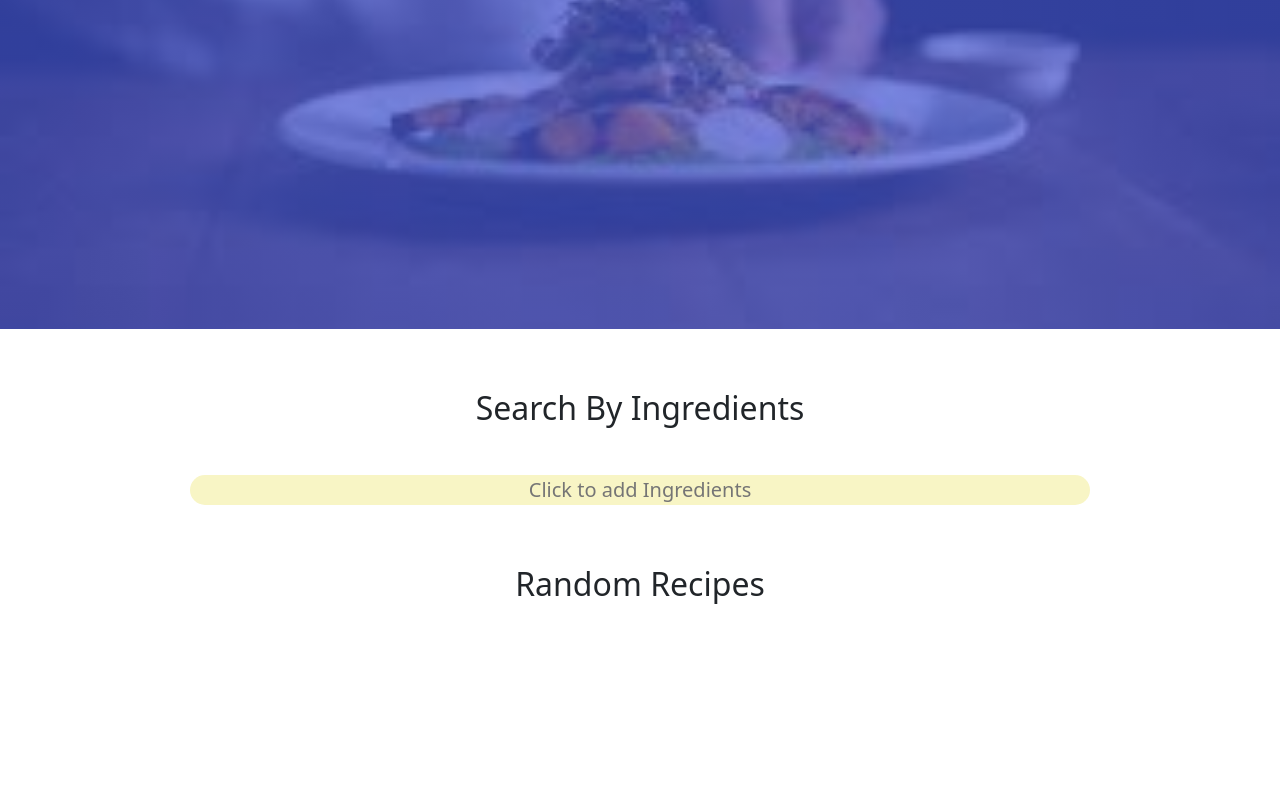
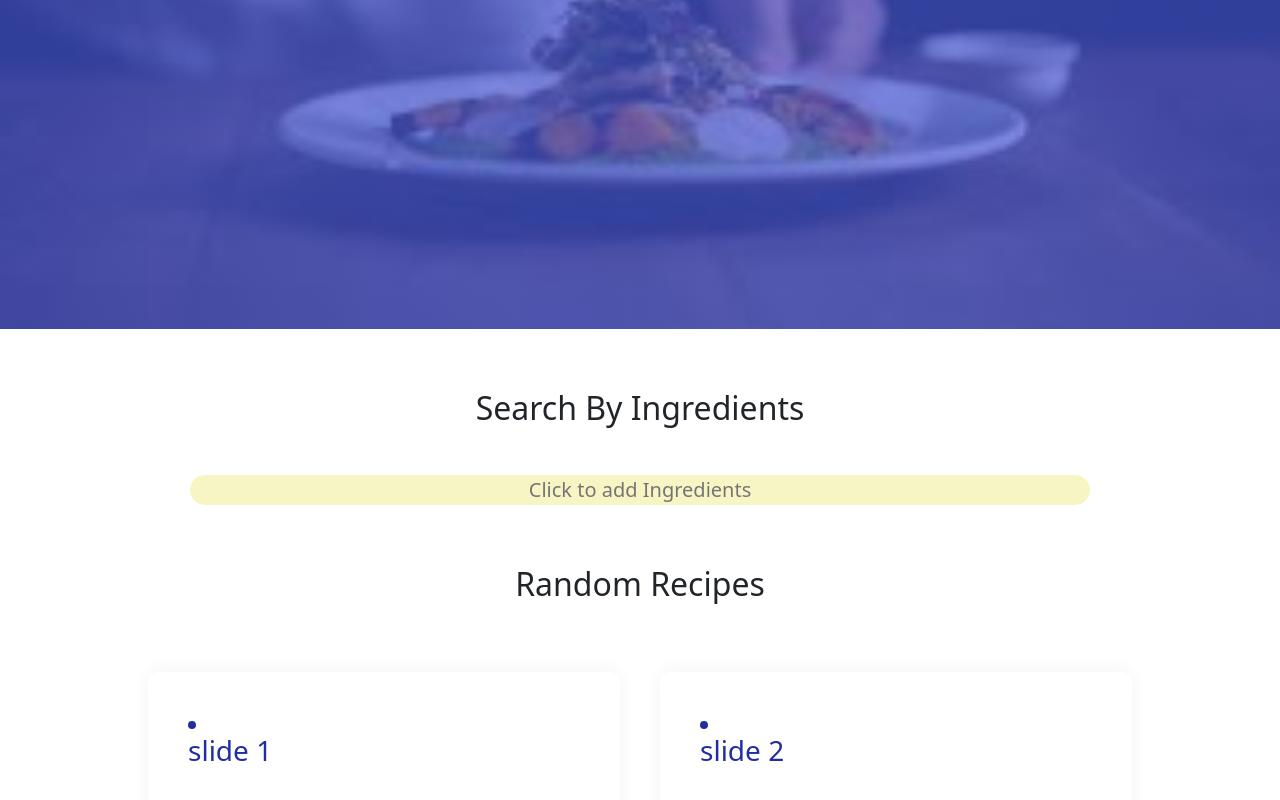
Before and after one commit to soura1334/RecipeRealm1, a React (Vite) app in the folder RecipeFrontend/: page / in a window 1280 px wide. Shown: the part 471-1271 px from the top of the page. Before the commit the page ends 1123 px from the top, so only its background shows below. Built offline with nearby package versions, Linux system fonts and the light colour scheme.

Commit message:
initial slider

```diff
--- a/RecipeFrontend/src/Components/Slides/Slides.css
+++ b/RecipeFrontend/src/Components/Slides/Slides.css
@@ -1,22 +1,24 @@
 .slides{
-    margin: 40px auto;
-  padding: 0 40px;
   position: relative;
+  display: flex;
+  justify-content: center;
+  align-items: center;
 }
 .slider {
     overflow: hidden;
+    width: 80%;
   }
   .slider ul {
+    list-style: none;
+    padding: 0;
+    margin: 0;
     display: flex;
-    width: 200%;
-    overflow-x: hidden;
-    transition: 0.5s;
-
+    transition: transform 0.5s ease;
   }
   .slider ul li {
-    list-style: none;
     width: 50%;
     padding: 20px;
+    transition: transform 1s ease;
   }
   .slide {
     box-shadow: 0 0 20px rgba(0, 0, 0, 0.05);
@@ -27,7 +29,7 @@
   }
   .slide img {
     width: 100px;
-    border-radius: 50%;
+    border-radius: 10px;
     margin-right: 10px;
     border: 4px solid #212ea0;
   }
--- a/RecipeFrontend/src/Components/Slides/Slides.jsx
+++ b/RecipeFrontend/src/Components/Slides/Slides.jsx
@@ -1,15 +1,62 @@
-import { useRef, useEffect,useState } from 'react'
-import React from 'react'
-import './Slides.css'
+import { useRef, useEffect, useState } from "react";
+import React from "react";
+import "./Slides.css";
 
 const Slides = () => {
+  const [currentIndex, setCurrentIndex] = useState(0);
 
+  useEffect(() => {
+    const intervalId = setInterval(() => {
+      setCurrentIndex((prevIndex) => (prevIndex + 2) % slides.length);
+    }, 10000);
 
+    return () => clearInterval(intervalId);
+  }, []);
+
+  const slides = [
+    <div key={1} className="slide">
+      <img src="" alt="" />
+      <div className="user-info">
+        <h3>slide 1</h3>
+        <p></p>
+      </div>
+    </div>,
+    <div key={2} className="slide">
+      <img src="" alt="" />
+      <div className="user-info">
+        <h3>slide 2</h3>
+        <p></p>
+      </div>
+    </div>,
+    <div key={3} className="slide">
+     <img src="" alt="" />
+      <div className="user-info">
+        <h3>slide 3</h3>
+        <p></p>
+      </div>
+    </div>,
+    <div key={4} className="slide">
+      <img src="" alt="" />
+      <div className="user-info">
+        <h3>slide 4</h3>
+        <p></p>
+      </div>
+    </div>,
+  ];
 
   return (
-    <div>
+    <div className="slides">
+      <div className="slider">
+        <ul>
+          {slides.slice(currentIndex, currentIndex + 2).map((slide, index) => (
+            <li key={index}>
+              {slide}
+            </li>
+          ))}
+        </ul>
+      </div>
     </div>
-  )
-}
+  );
+};
 
-export default Slides
+export default Slides;
```
